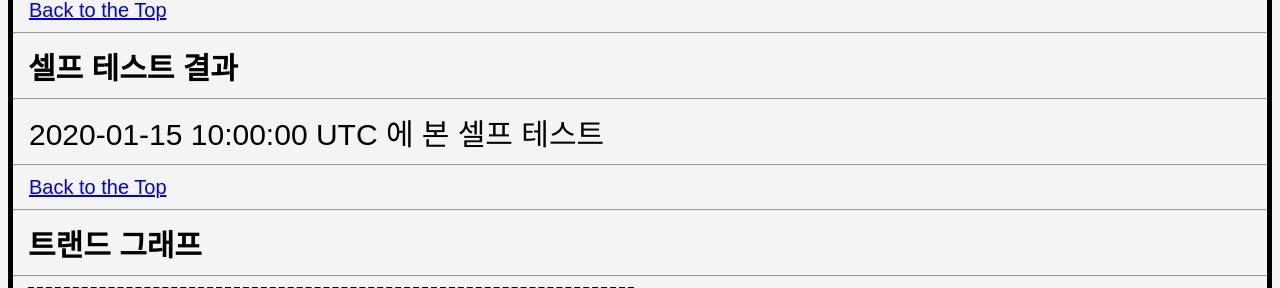
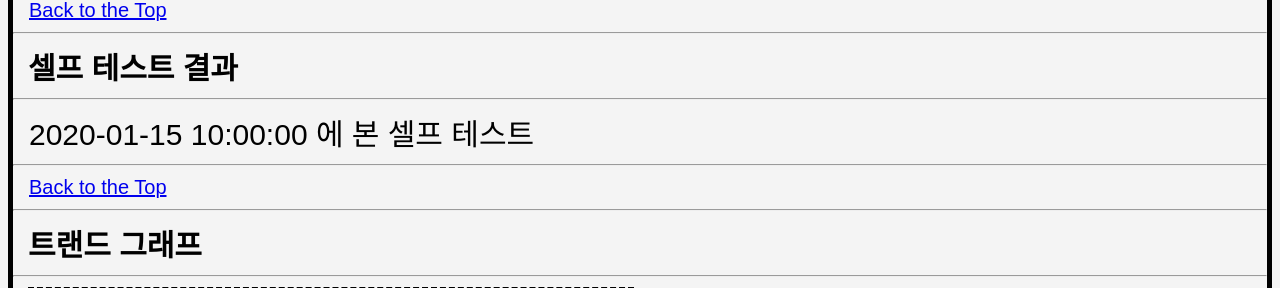
Before and after one commit to acho2004/flaskproject, a Flask app: template flaskr/templates/profile.html in a window 1280 px wide. Shown: the part 257-545 px from the top of the page. Run offline with Flask 2, Linux system fonts and the light colour scheme; the visitor is signed in with stand-in values (Sample User, id 1); data comes from the database, SQL or seed files in the repository; the template is opened without the code that fills it: most values are stand-ins (such as "Sample title", 1, 10 or a date in 2020); some libraries are stand-ins or nearby versions.

Commit message:
fixed time zone

```diff
--- a/flaskr/schema.sql
+++ b/flaskr/schema.sql
@@ -11,7 +11,7 @@ CREATE TABLE user (
 CREATE TABLE stest (
   id INTEGER PRIMARY KEY AUTOINCREMENT,
   author_id INTEGER NOT NULL,
-  created TIMESTAMP NOT NULL DEFAULT CURRENT_TIMESTAMP,
+  created TIMESTAMP NOT NULL DEFAULT (strftime('%Y-%m-%d %H:%M:%S', 'now', '+9 hours')),
   route TEXT UNIQUE NOT NULL,
   username TEXT NOT NULL,
   new_tag INTEGER NOT NULL,
@@ -69,7 +69,7 @@ CREATE TABLE ptest (
   id INTEGER PRIMARY KEY AUTOINCREMENT,
   author_id INTEGER NOT NULL,
   target_username TEXT NOT NULL,
-  created TIMESTAMP NOT NULL DEFAULT CURRENT_TIMESTAMP,
+  created TIMESTAMP NOT NULL DEFAULT (strftime('%Y-%m-%d %H:%M:%S', 'now', '+9 hours')),
   route TEXT UNIQUE NOT NULL,
   username TEXT NOT NULL,
   new_tagp INTEGER NOT NULL,
--- a/flaskr/templates/presults.html
+++ b/flaskr/templates/presults.html
@@ -4,7 +4,7 @@
 {% block content %}
 <div class="portal">
     <article class="testResults">
-        <h1 style="padding-top:15px">{{ route['created'].strftime('%Y-%m-%d %H:%M:%S') }} UTC 에 {{route['username']}}가 {{route['target_username']}} 를 위하여 본 타깃 테스트 </h1>
+        <h1 style="padding-top:15px">{{ route['created'].strftime('%Y-%m-%d %H:%M:%S') }} 에 {{route['username']}}가 {{route['target_username']}} 를 위하여 본 타깃 테스트 </h1>
         {% for i in range (1,39) %}
             {% if route['q' + i|string] == 0 %}
                 <h2>Question {{i}}: 매우 동의</h2>
--- a/flaskr/templates/profile.html
+++ b/flaskr/templates/profile.html
@@ -16,7 +16,7 @@
     {% for stest in peerassessments %}
         {% if g.user['username'] == stest['target_username'] %}
             <article class="testResults">
-                <a href= {{"/results/peer/" + stest['route']}}> {% if stest['new_tagp'] == 1 %} <span style="color:blue; text-decoration:underline">NEW!</span> {% endif %} {{stest['username']}} 가 나를 위하여 {{ stest['created'].strftime('%Y-%m-%d %H:%M:%S') }} UTC 에 본 테스트</a>
+                <a href= {{"/results/peer/" + stest['route']}}> {% if stest['new_tagp'] == 1 %} <span style="color:blue; text-decoration:underline">NEW!</span> {% endif %} {{stest['username']}} 가 나를 위하여 {{ stest['created'].strftime('%Y-%m-%d %H:%M:%S') }}  에 본 테스트</a>
             </article>
             <hr>
         {% endif %}
@@ -27,7 +27,7 @@
     {% for stest in peerassessments %}
         {% if g.user['username'] == stest['username'] %}
             <article class="testResults">
-                <a href= {{"/results/peer/" + stest['route']}}> {% if stest['new_tags'] == 1 %} <span style="color:blue; text-decoration:underline">NEW!</span> {% endif %} {{stest['target_username']}} 를 위하여 {{ stest['created'].strftime('%Y-%m-%d %H:%M:%S') }} UTC 에 본 테스트</a>
+                <a href= {{"/results/peer/" + stest['route']}}> {% if stest['new_tags'] == 1 %} <span style="color:blue; text-decoration:underline">NEW!</span> {% endif %} {{stest['target_username']}} 를 위하여 {{ stest['created'].strftime('%Y-%m-%d %H:%M:%S') }}  에 본 테스트</a>
             </article>
             <hr>
         {% endif %}
@@ -39,7 +39,7 @@
     {% for stest in selfassessments %}
         {% if g.user['id'] == stest['author_id'] %}
             <article class="testResults">
-                <a href= {{"/results/self/" + stest['route']}}> {% if stest['new_tag'] == 1 %} <span style="color:blue; text-decoration:underline">NEW!</span> {% endif %} {{ stest['created'].strftime('%Y-%m-%d %H:%M:%S') }} UTC 에 본 셀프 테스트</a>
+                <a href= {{"/results/self/" + stest['route']}}> {% if stest['new_tag'] == 1 %} <span style="color:blue; text-decoration:underline">NEW!</span> {% endif %} {{ stest['created'].strftime('%Y-%m-%d %H:%M:%S') }}  에 본 셀프 테스트</a>
             </article>
             <hr>
         {% endif %}
--- a/flaskr/templates/sresults.html
+++ b/flaskr/templates/sresults.html
@@ -4,7 +4,7 @@
 {% block content %}
 <div class="portal">
     <article class="testResults">
-        <h1 style="padding-top:15px">{{route['username']}} 가 {{ route['created'].strftime('%Y-%m-%d %H:%M:%S') }} UTC 에 본 셀프 테스트</h1>
+        <h1 style="padding-top:15px">{{route['username']}} 가 {{ route['created'].strftime('%Y-%m-%d %H:%M:%S') }} 에 본 셀프 테스트</h1>
         {% for i in range (1,39) %}
             {% if route['q' + i|string] == 0 %}
                 <h2>Question {{i}}: 매우 동의</h2>
```
